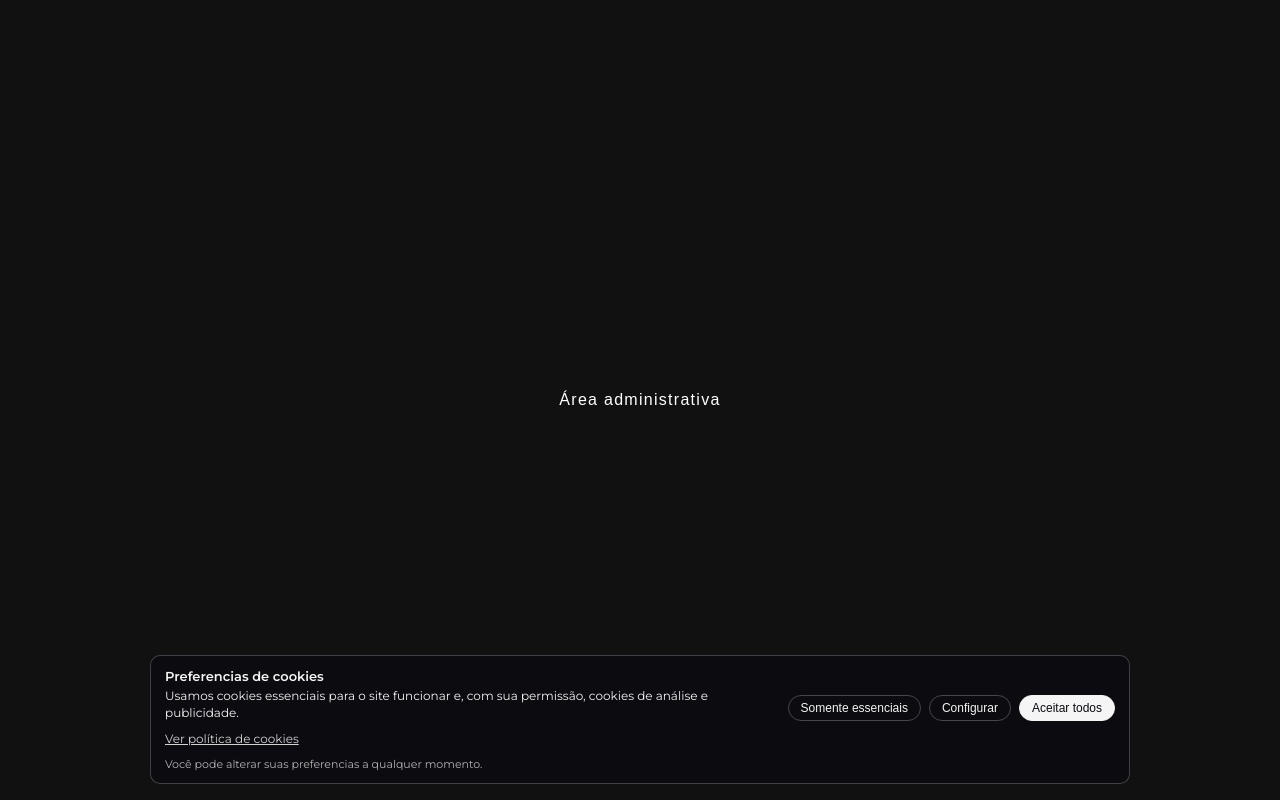
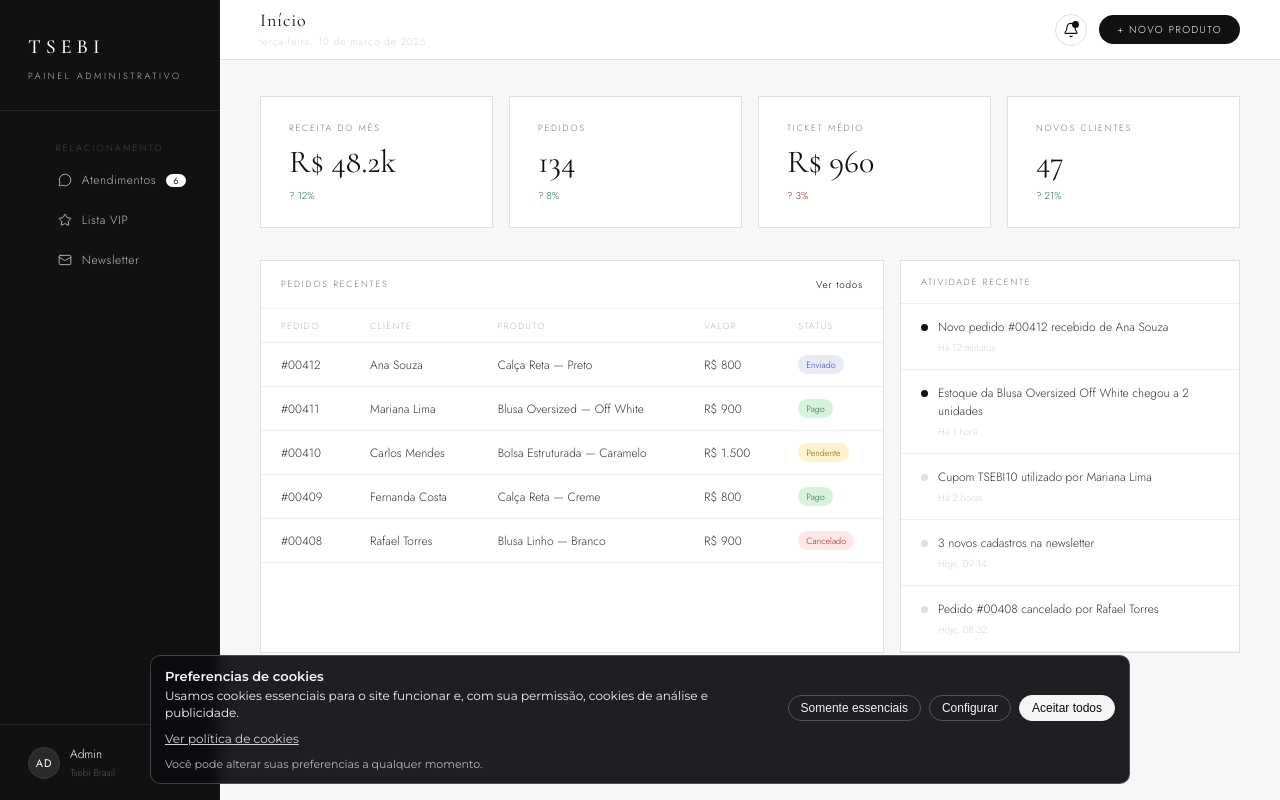
Before and after one commit to Matheusmottadev/Tsebi, a Next.js app in the folder web-next/: page /admin in a window 1280 px wide. Built offline with nearby package versions, Linux system fonts and the light colour scheme; no server answers.

Commit message:
descrição rápida

```diff
--- a/web-next/src/app/admin/page.tsx
+++ b/web-next/src/app/admin/page.tsx
@@ -1,7 +1,9 @@
 import type { Metadata } from "next";
+import { StudioAdminPanel } from "@/components/studio/panel/StudioAdminPanel";
 
 export const metadata: Metadata = {
-  title: "Admin",
+  title: "Admin | Tsebi",
+  description: "Painel administrativo da Tsebi.",
   robots: {
     index: false,
     follow: false,
@@ -9,9 +11,5 @@ export const metadata: Metadata = {
 };
 
 export default function AdminPage() {
-  return (
-    <main style={{ minHeight: "100vh", display: "grid", placeItems: "center", background: "#111", color: "#fff" }}>
-      <p style={{ fontFamily: "sans-serif", fontWeight: 300, letterSpacing: "0.08em" }}>Área administrativa</p>
-    </main>
-  );
+  return <StudioAdminPanel />;
 }
```
